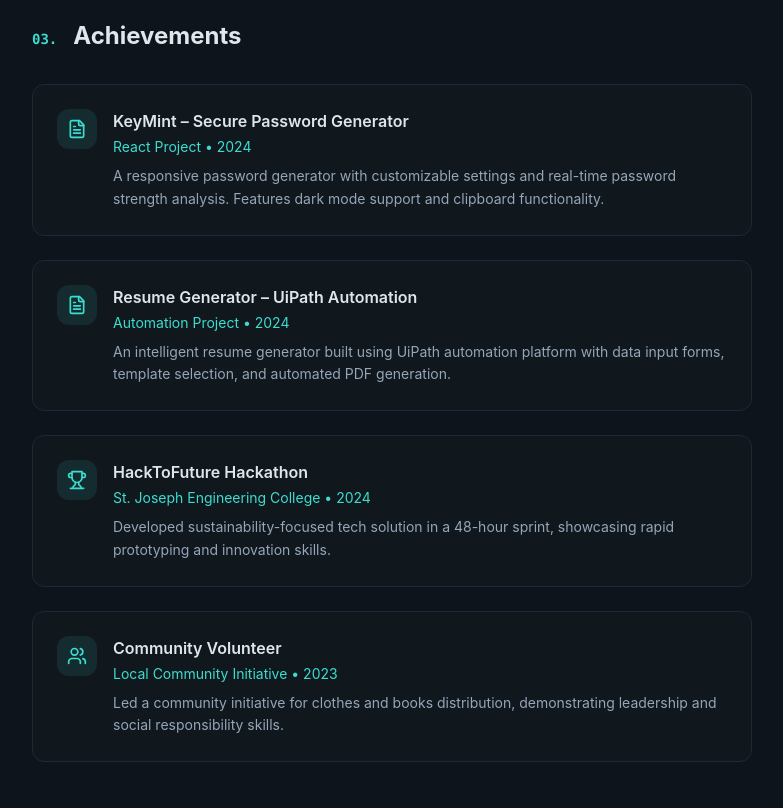
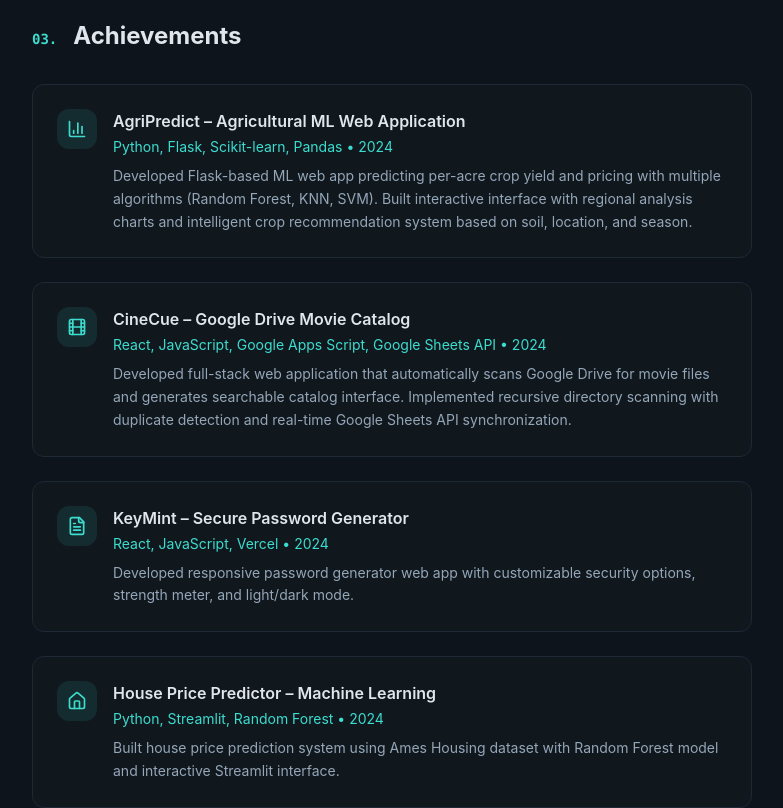
Before and after one commit to JAISE69/jaise-tech-sphere, a React (Vite) app: page / in a window 1280 px wide. Shown: the part 1300-2108 px from the top of the page, without its empty margins (248-1031 px from the left). Built offline with nearby package versions, Linux system fonts and the light colour scheme.

Commit message:
Add new projects to portfolio: AgriPredict, CineCue, and House Price Predictor
Co-authored-by: JAISE69 <122680918+JAISE69@users.noreply.github.com>

```diff
--- a/src/components/Achievements.tsx
+++ b/src/components/Achievements.tsx
@@ -1,12 +1,30 @@
-import { Trophy, Users, Zap, FileText } from 'lucide-react';
+import { Trophy, Users, Zap, FileText, BarChart3, Film, Home } from 'lucide-react';
 
 export function Achievements() {
   const achievements = [
     {
+      title: "AgriPredict – Agricultural ML Web Application",
+      subtitle: "Python, Flask, Scikit-learn, Pandas • 2024",
+      description: "Developed Flask-based ML web app predicting per-acre crop yield and pricing with multiple algorithms (Random Forest, KNN, SVM). Built interactive interface with regional analysis charts and intelligent crop recommendation system based on soil, location, and season.",
+      icon: BarChart3,
+    },
+    {
+      title: "CineCue – Google Drive Movie Catalog",
+      subtitle: "React, JavaScript, Google Apps Script, Google Sheets API • 2024",
+      description: "Developed full-stack web application that automatically scans Google Drive for movie files and generates searchable catalog interface. Implemented recursive directory scanning with duplicate detection and real-time Google Sheets API synchronization.",
+      icon: Film,
+    },
+    {
       title: "KeyMint – Secure Password Generator",
-      subtitle: "React Project • 2024",
-      description: "A responsive password generator with customizable settings and real-time password strength analysis. Features dark mode support and clipboard functionality.",
+      subtitle: "React, JavaScript, Vercel • 2024",
+      description: "Developed responsive password generator web app with customizable security options, strength meter, and light/dark mode.",
       icon: FileText,
+    },
+    {
+      title: "House Price Predictor – Machine Learning",
+      subtitle: "Python, Streamlit, Random Forest • 2024",
+      description: "Built house price prediction system using Ames Housing dataset with Random Forest model and interactive Streamlit interface.",
+      icon: Home,
     },
     {
       title: "Resume Generator – UiPath Automation",
```
